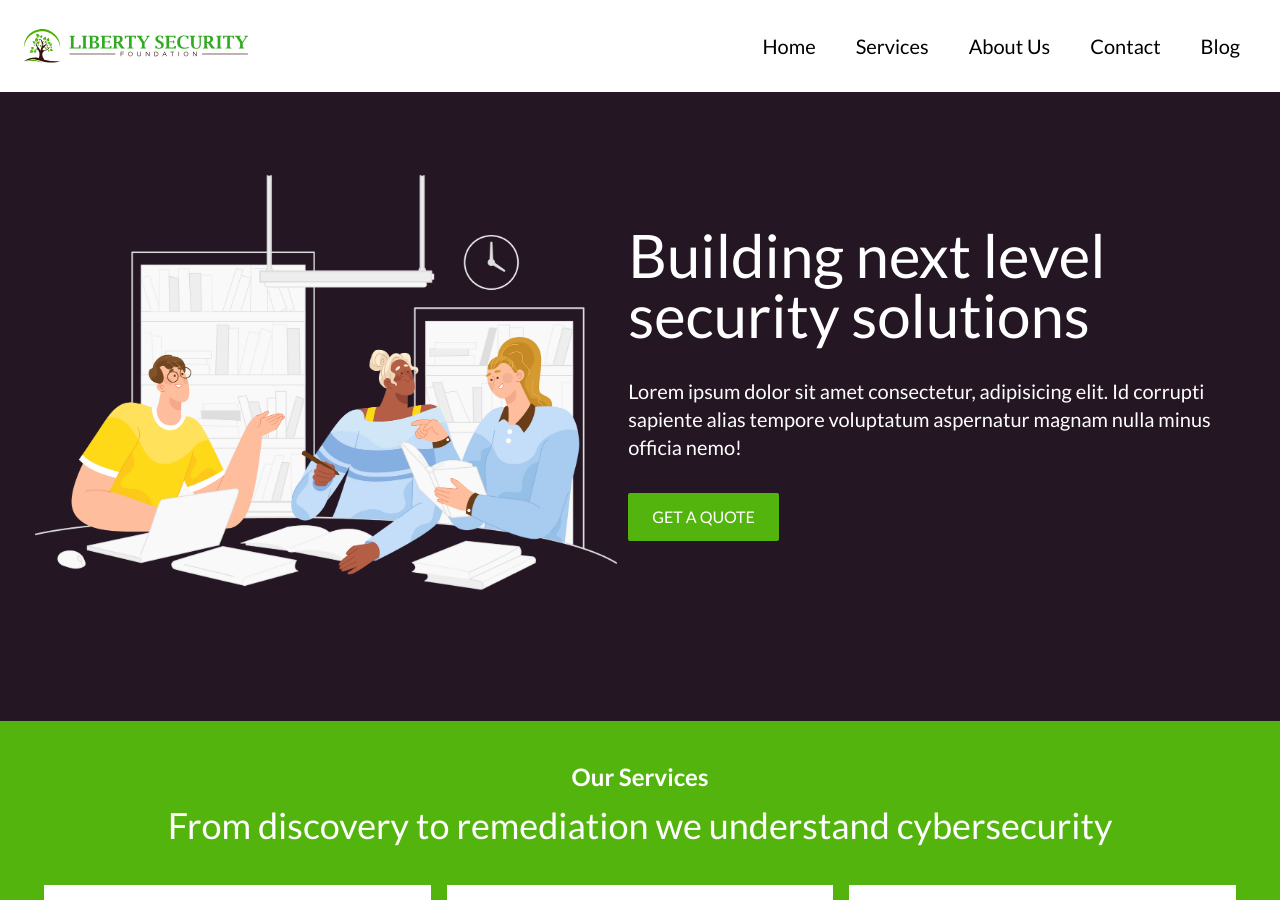
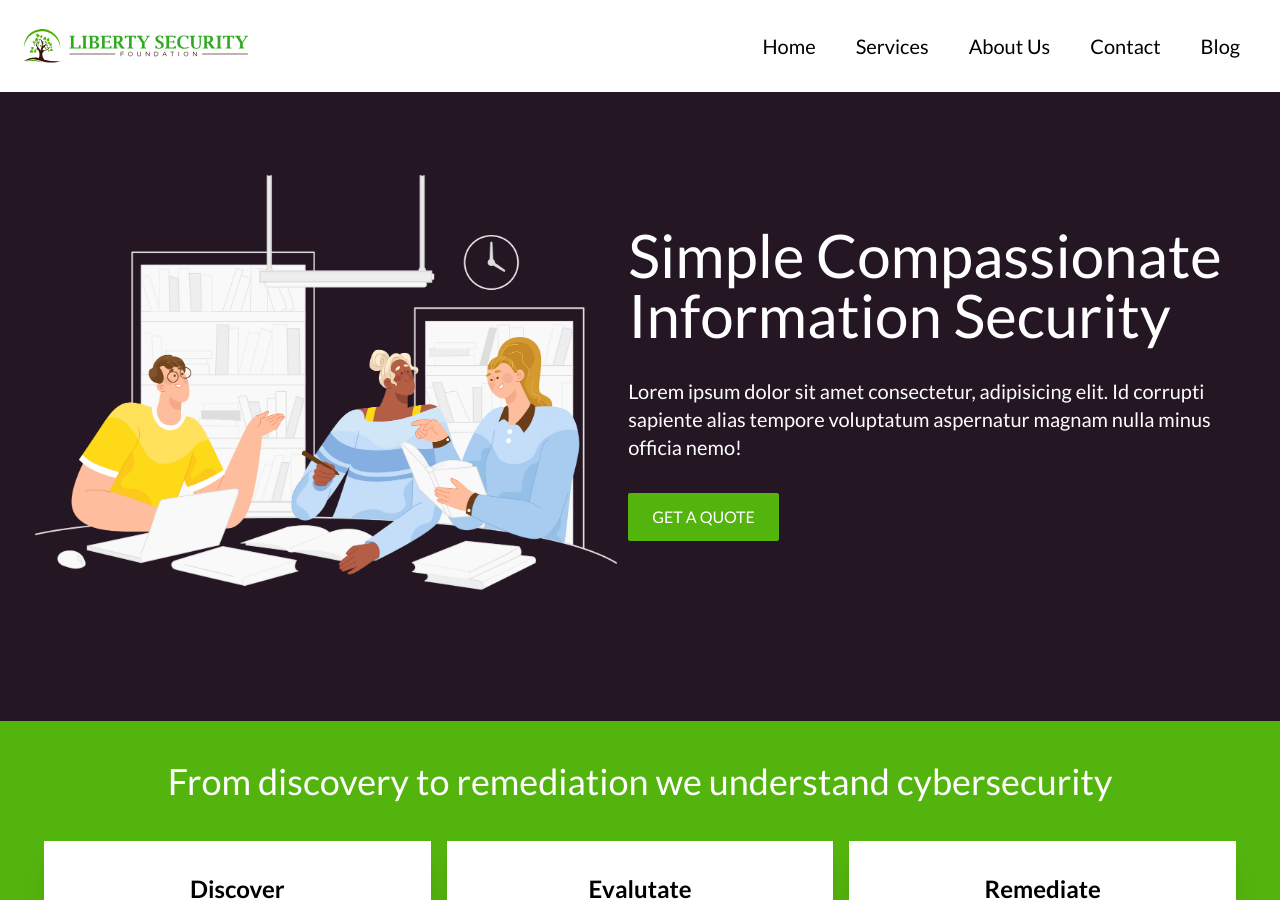
Before and after one commit to Mudassir-Nawaz/lib-sec-foundation, a Jekyll site: the page built from index.md, in a window 1280 px wide and 900 px high. Built offline with Jekyll 4.4.1, drawn with Linux system fonts in a browser that asks for light colours; nearby versions of some CDN libraries.

Commit message:
Removed "our services"

```diff
--- a/_layouts/home.html
+++ b/_layouts/home.html
@@ -11,7 +11,7 @@ layout: default
                 <img src="{{'/assets/img/rsz_drawkit_vector_illustration_team_work_11.png' | relative_url}}" class="w-full" alt="hero image">
             </div>
             <div class="flex flex-col text-center md:text-left space-y-3 md:space-y-8">
-                <h1 class="text-4xl md:text-5xl lg:text-6xl">Building next level security solutions</h1>
+                <h1 class="text-4xl md:text-5xl lg:text-6xl">Simple Compassionate Information Security</h1>
                 <p class="text-xl  text-gray">Lorem ipsum dolor sit amet consectetur, adipisicing elit. Id corrupti sapiente alias tempore voluptatum aspernatur magnam nulla minus officia nemo!</p>
                 <div>
                     <button class="md:text-left bg-themeGreen hover:opacity-90 rounded-sm hover:text-white transition-all px-6 py-3 hover:shadow-md">GET A QUOTE</button>
@@ -27,7 +27,7 @@ layout: default
     <div class="container mx-auto">
         <div class="flex flex-col space-y-10">
             <div class="text-white text-center space-y-3 mx-5">
-                <h2 class="lg:text-2xl text-xl font-bold">Our Services</h2>
+                <!-- h2 class="lg:text-2xl text-xl font-bold">Our Services</h2-->
                 <h1 class="lg:text-4xl text-2xl">From discovery to remediation we understand cybersecurity</h1>
             </div>
             <!-- Services -->
```
